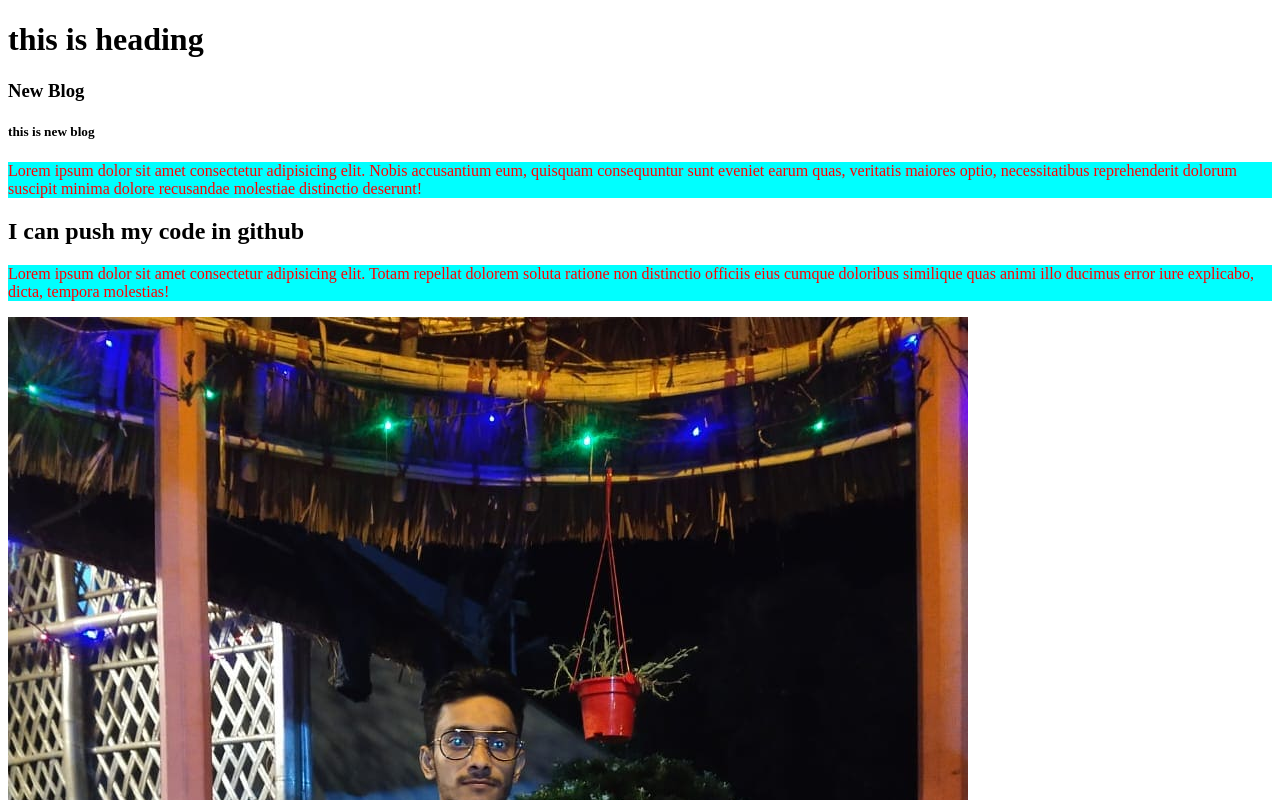
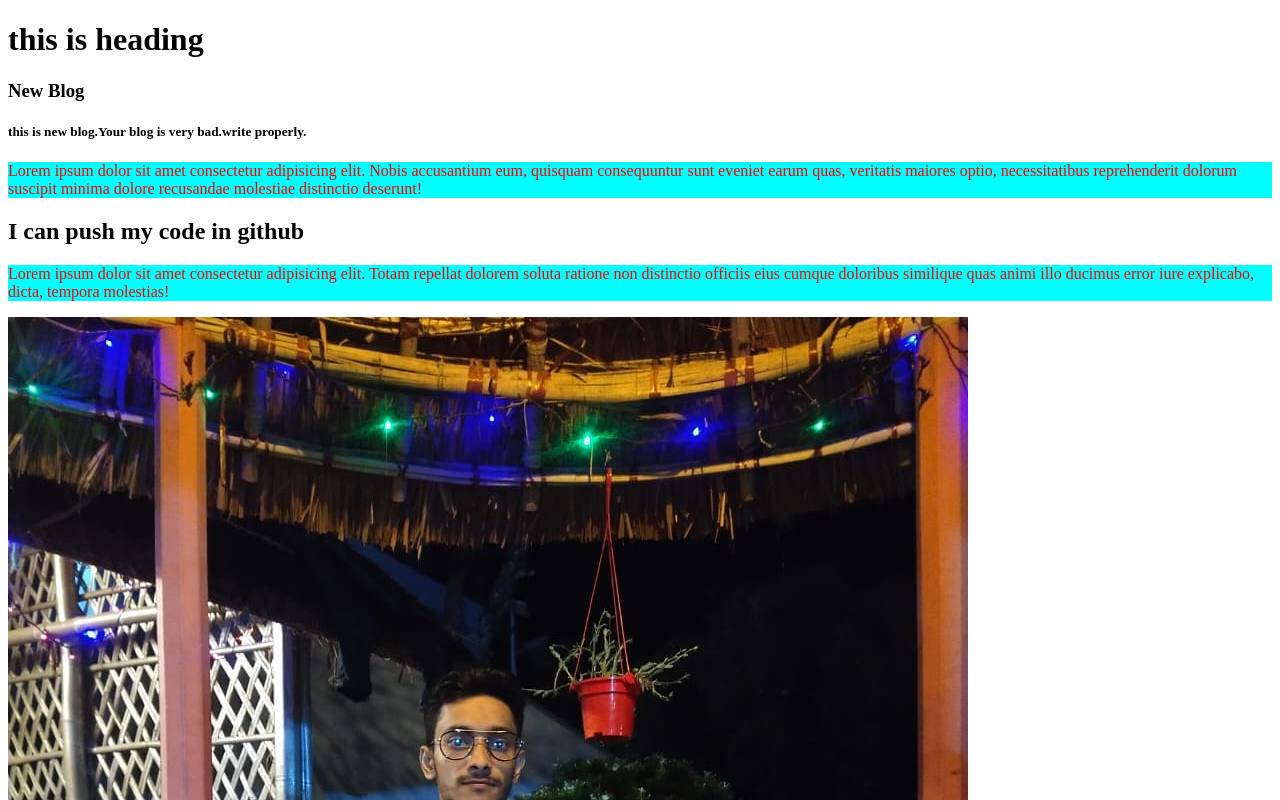
Before and after one commit to Kamrul9090/my-frist-repo, a plain HTML site: page index.html in a window 1280 px wide. Shown: the top 800 px of the page. Drawn offline with Linux system fonts and the light colour scheme.

Commit message:
this is new change

```diff
--- a/index.html
+++ b/index.html
@@ -11,7 +11,7 @@
     <h1>this is heading</h1>
     <div>
         <h3>New Blog</h3>
-        <h5>this is new blog</h5>
+        <h5>this is new blog.Your blog is very bad.write properly.</h5>
         <p>Lorem ipsum dolor sit amet consectetur adipisicing elit. Nobis accusantium eum, quisquam consequuntur sunt eveniet earum quas, veritatis maiores optio, necessitatibus reprehenderit dolorum suscipit minima dolore recusandae molestiae distinctio deserunt!
         </p>
     </div>
```
